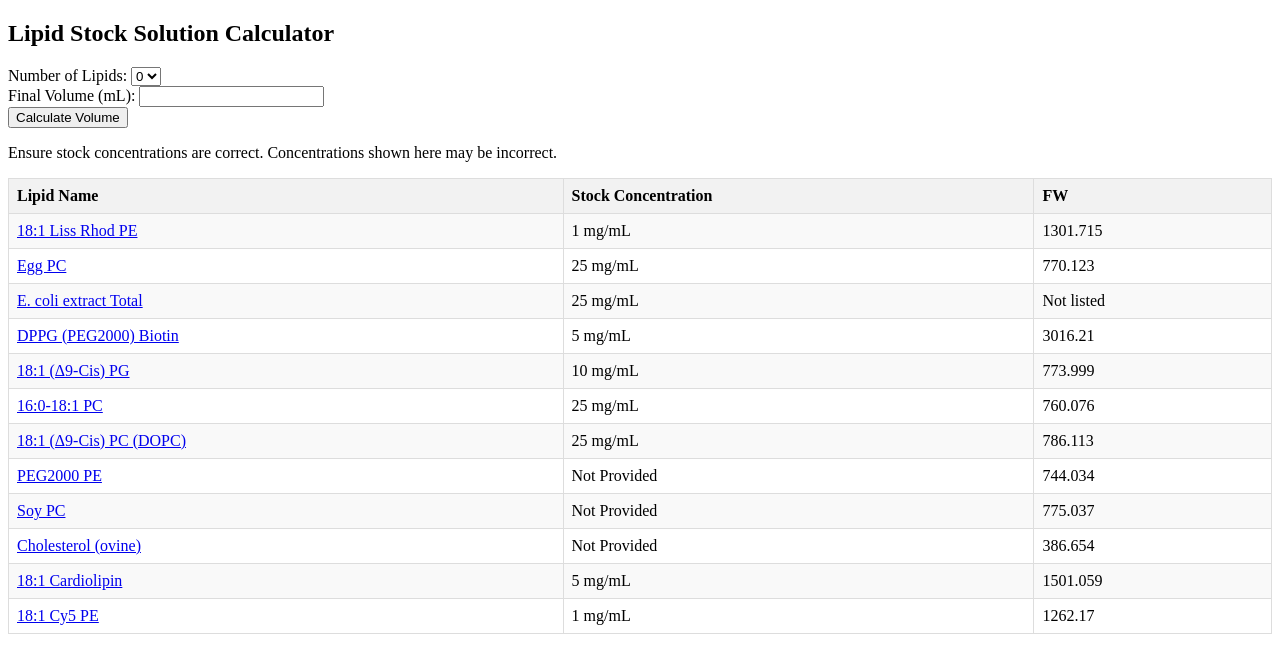
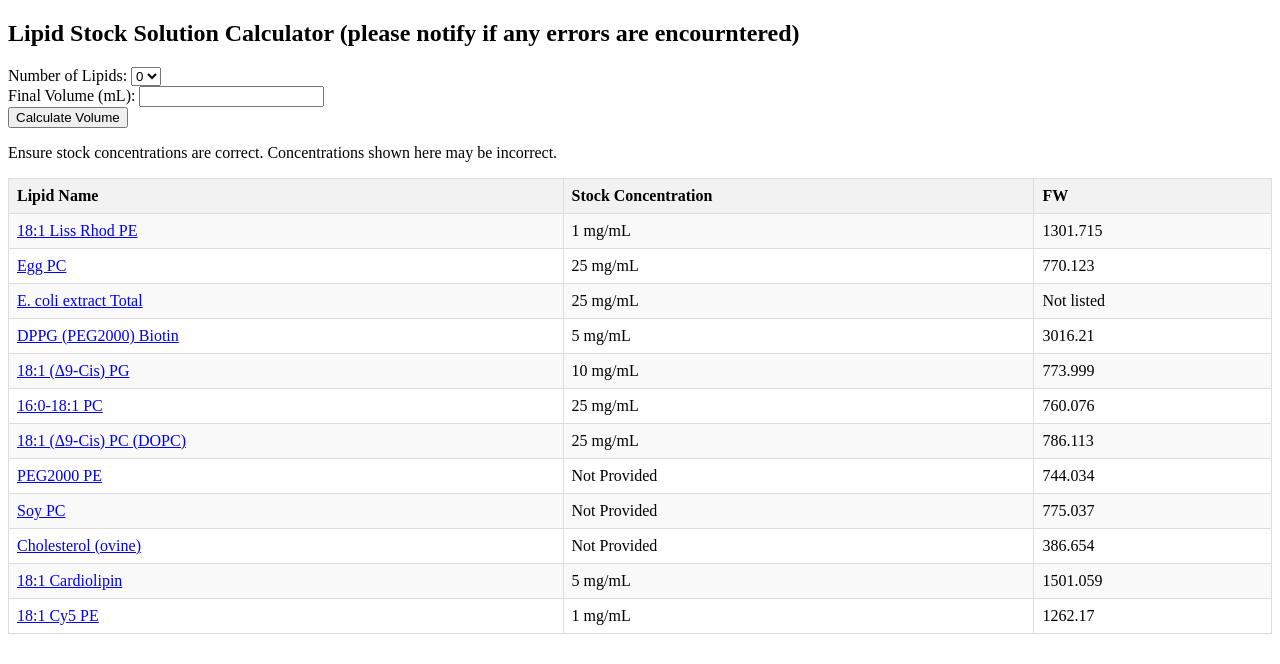
Before and after one commit to da-johnson/lipid_calculator, a plain HTML site: page index.html in a window 1280 px wide. Drawn offline with Linux system fonts and the light colour scheme.

Commit message:
Update index.html

```diff
--- a/index.html
+++ b/index.html
@@ -2,7 +2,7 @@
 <html lang="en">
 <head>
 <meta charset="UTF-8">
-<title>Lipid Stock Solution Calculator (please notify if any errors are encourntered)</title>
+<title>Lipid Stock Solution Calculator</title>
 <style>
     table {
       width: 100%;
@@ -88,7 +88,7 @@ function calculateVolume() {
 </script>
 </head>
 <body>
-<h2>Lipid Stock Solution Calculator</h2>
+<h2>Lipid Stock Solution Calculator (please notify if any errors are encourntered)</h2>
 <div>
     <label for="numberOfLipids">Number of Lipids:</label>
     <select id="numberOfLipids" onchange="generateLipidInputs()">
```
